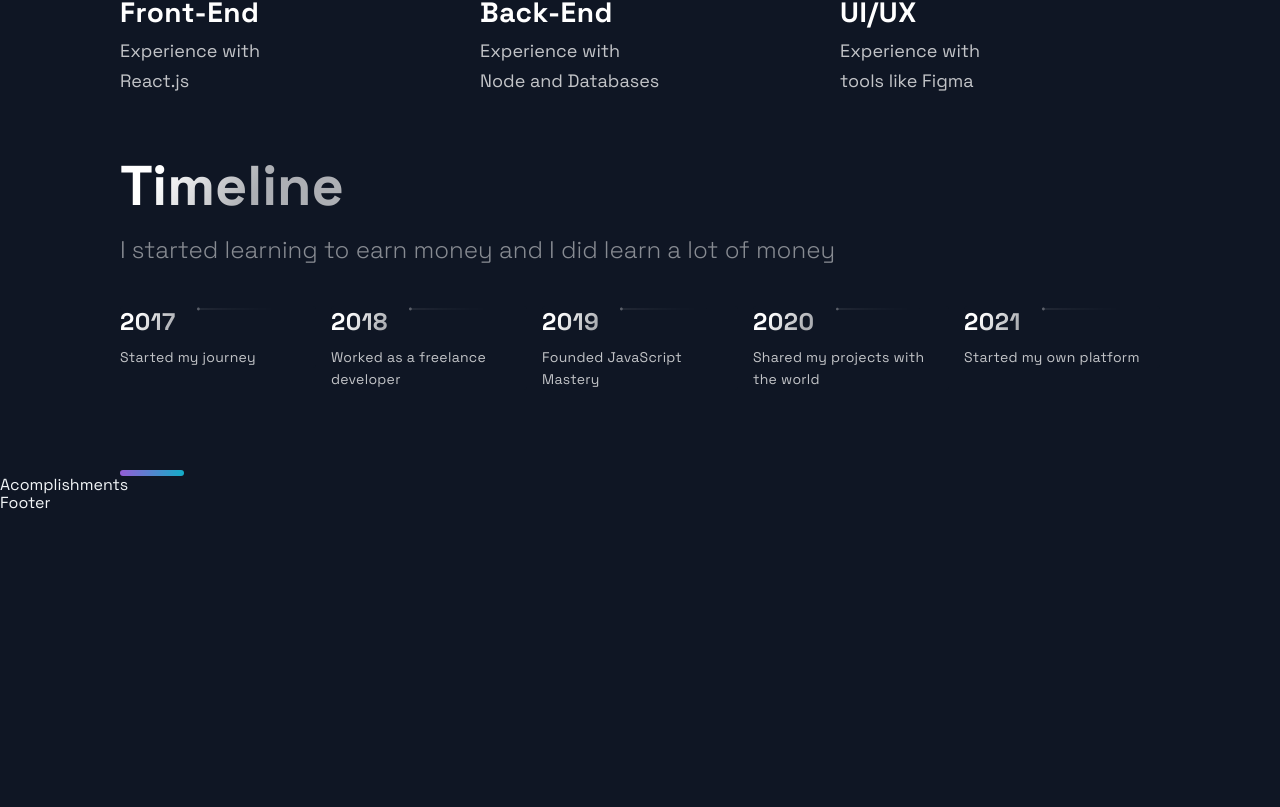
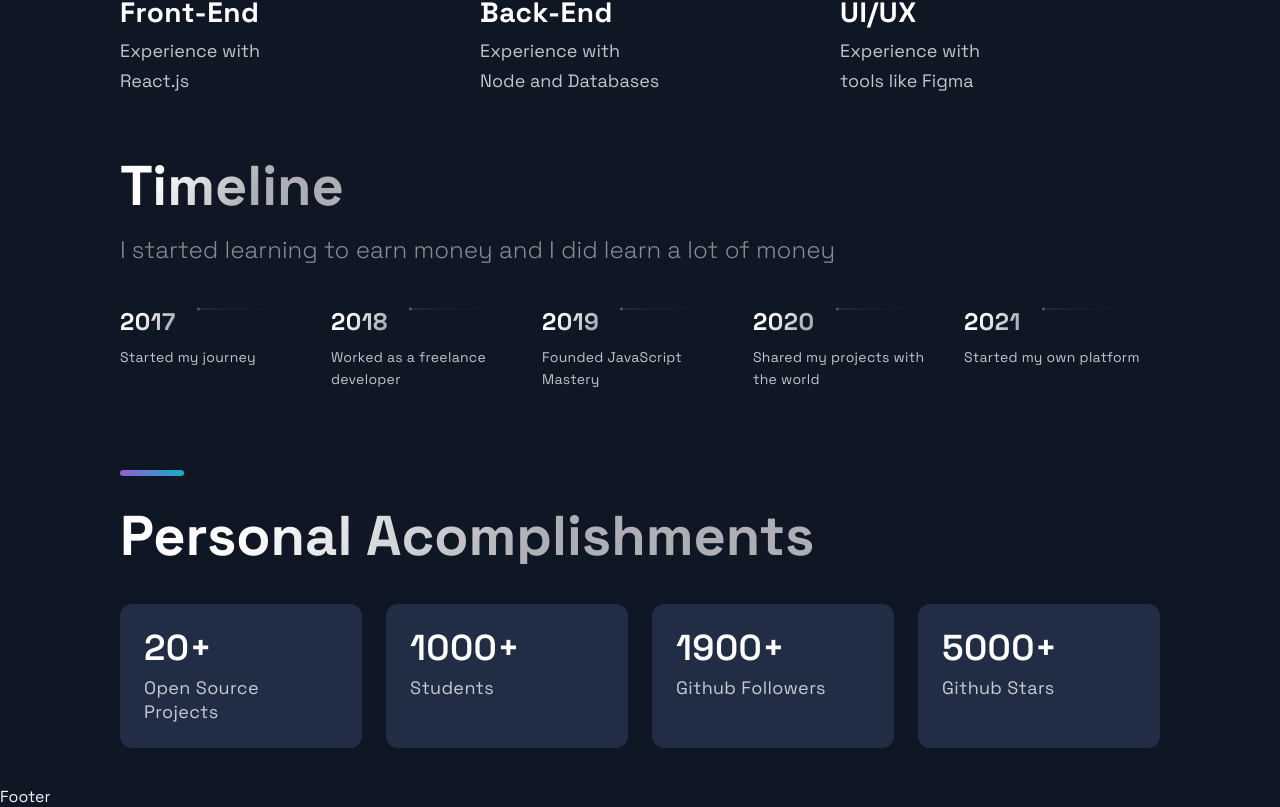
Before and after one commit to FelipeAlcantaraVieira/FelipeAlcantaraVieira.github.io, a Next.js app: page / in a window 1280 px wide. Shown: the part 2501-3308 px from the top of the page. Before the commit the page ends 3014 px from the top, so only its background shows below. Built offline with nearby package versions, Linux system fonts and the light colour scheme.

Commit message:
acomplishments section done

```diff
--- a/src/components/Acomplishments/Acomplishments.js
+++ b/src/components/Acomplishments/Acomplishments.js
@@ -2,18 +2,20 @@ import React from 'react';
 
 import { Section, SectionDivider, SectionTitle } from '../../styles/GlobalComponents';
 import { Box, Boxes, BoxNum, BoxText } from './AcomplishmentsStyles';
-
-const data = [
-  { number: 20, text: 'Open Source Projects'},
-  { number: 1000, text: 'Students', },
-  { number: 1900, text: 'Github Followers', },
-  { number: 5000, text: 'Github Stars', }
-];
+import { AcomplishmentsData } from '../../constants/constants';
 
 const Acomplishments = () => (
-  <div>
-    Acomplishments
-  </div>
+  <Section>
+    <SectionTitle>Personal Acomplishments</SectionTitle>
+    <Boxes>
+      {AcomplishmentsData.map((card, index) => (
+        <Box key={index}>
+          <BoxNum>{card.number}+</BoxNum>
+          <BoxText>{card.text}</BoxText>
+        </Box>
+      ))}
+    </Boxes>
+  </Section>
 );
 
 export default Acomplishments;
--- a/src/components/TimeLine/TimeLine.js
+++ b/src/components/TimeLine/TimeLine.js
@@ -34,13 +34,13 @@ const Timeline = () => {
 
   // // snap back to beginning of scroll when window is resized
   // // avoids a bug where content is covered up if coming from smaller screen
-  // useEffect(() => {
-  //   const handleResize = () => {
-  //     scroll(carouselRef.current, 0);
-  //   }
+  useEffect(() => {
+    const handleResize = () => {
+      scroll(carouselRef.current, 0);
+    }
 
-  //   window.addEventListener('resize', handleResize);
-  // }, []);
+    window.addEventListener('resize', handleResize);
+  }, []);
 
   return (
     <Section id="about">
--- a/src/constants/constants.js
+++ b/src/constants/constants.js
@@ -44,3 +44,10 @@ export const TimeLineData = [
   { year: 2020, text: 'Shared my projects with the world', },
   { year: 2021, text: 'Started my own platform', },
 ];
+
+export const AcomplishmentsData = [
+  { number: 20, text: 'Open Source Projects'},
+  { number: 1000, text: 'Students', },
+  { number: 1900, text: 'Github Followers', },
+  { number: 5000, text: 'Github Stars', }
+];
```
